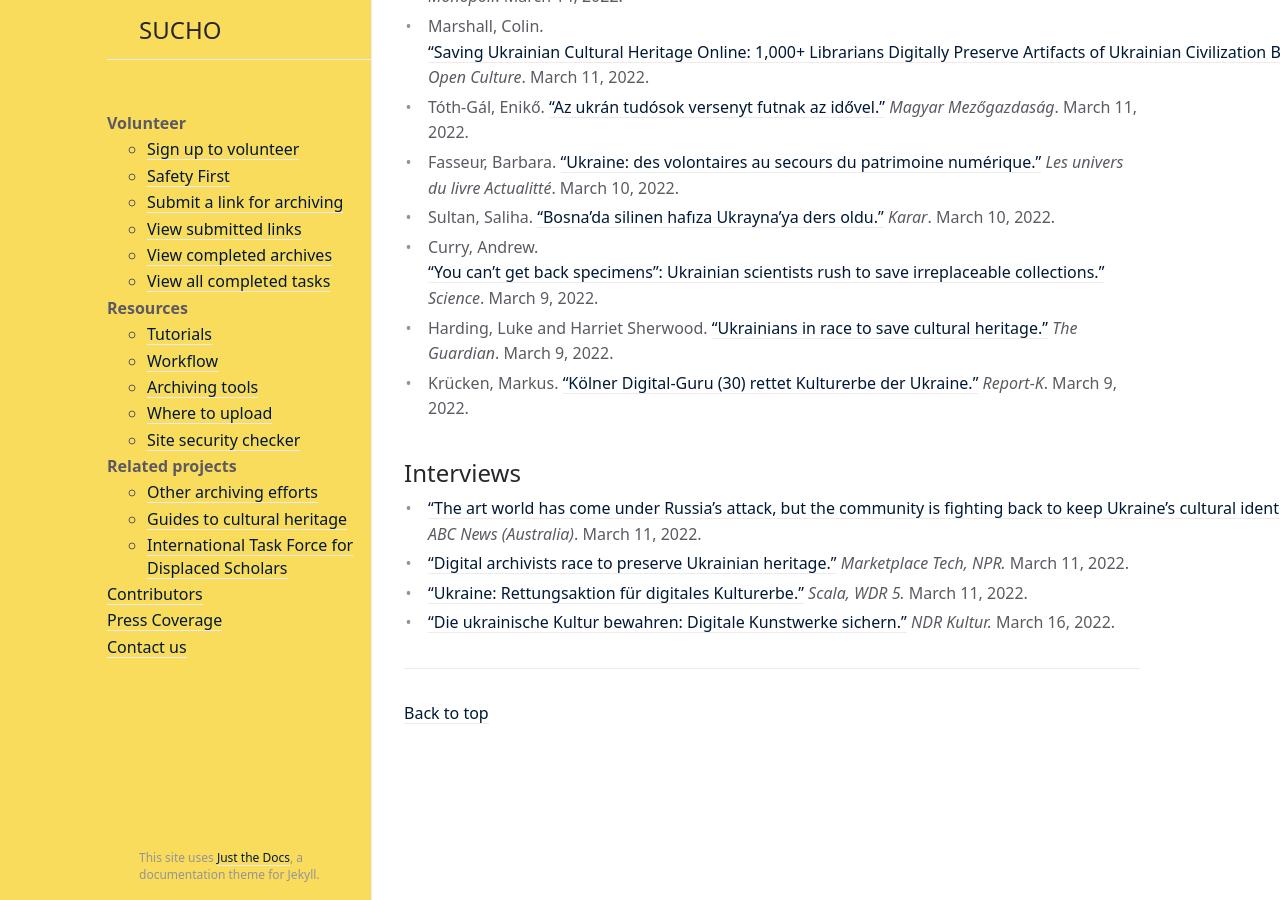
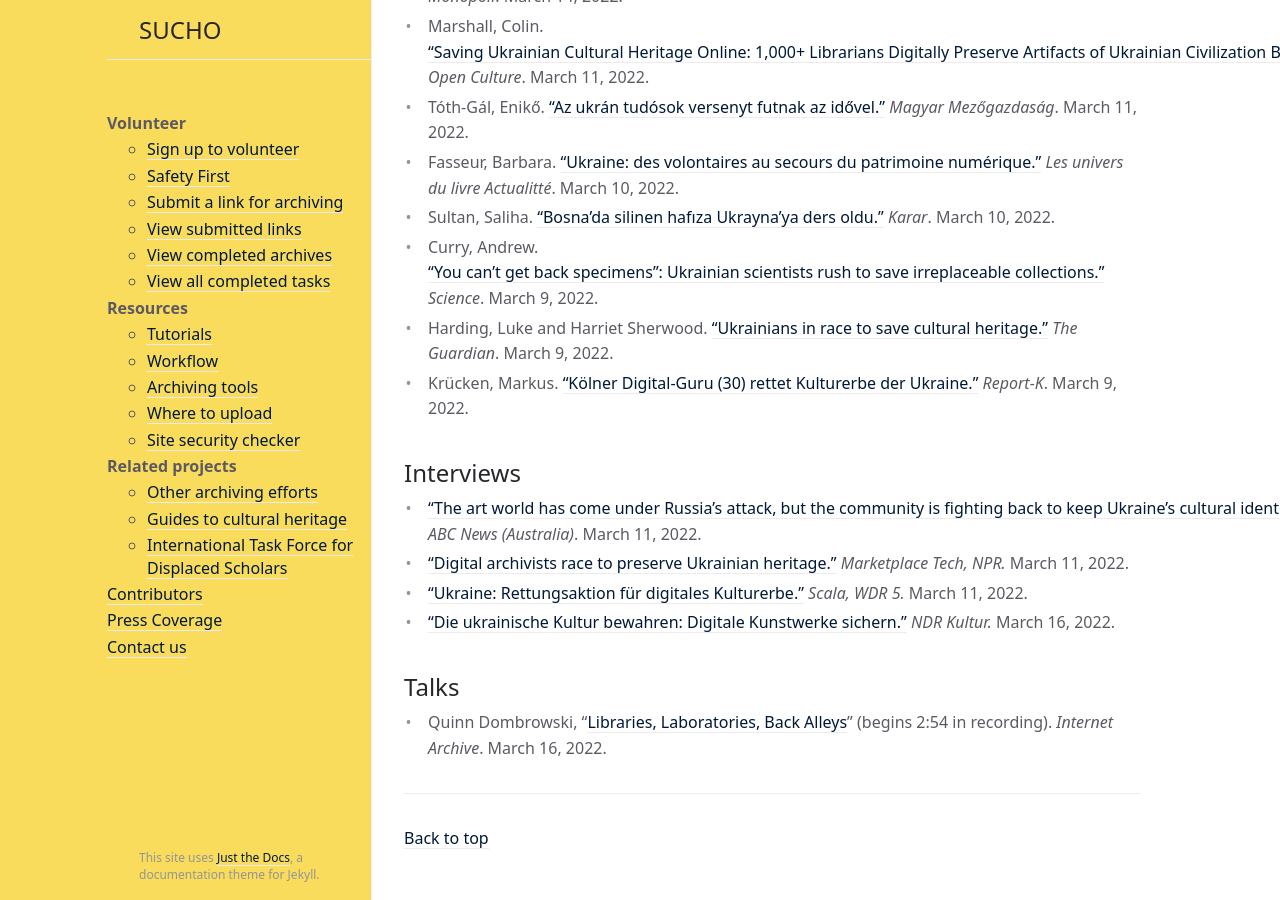
Before and after one commit to sucho-archiving/sucho-archiving.github.io, a Jekyll site: the page built from press.md, in a window 1280 px wide and 900 px high, scrolled down 923 px. Built offline with Jekyll 4.4.1, drawn with Linux system fonts in a browser that asks for light colours.

Commit message:
Update press.md

```diff
--- a/press.md
+++ b/press.md
@@ -35,3 +35,7 @@ Media inquiries can be directed to the project admins at **info@sucho.org**.
 - ["Digital archivists race to preserve Ukrainian heritage."](https://www.marketplace.org/shows/marketplace-tech/) *Marketplace Tech, NPR.* March 11, 2022.
 - ["Ukraine: Rettungsaktion für digitales Kulturerbe."](https://www1.wdr.de/mediathek/audio/wdr5/wdr5-scala-aktuelle-kultur/audio-ukraine-rettungsaktion-fuer-digitales-kulturerbe-100.html) *Scala, WDR 5.* March 11, 2022.
 - ["Die ukrainische Kultur bewahren: Digitale Kunstwerke sichern."](https://www.ndr.de/kultur/kunst/Die-ukrainische-Kultur-bewahren-digitales-Kulturgut-sichern,ukrainischekultur100.html) *NDR Kultur.* March 16, 2022.
+
+
+## Talks
+- Quinn Dombrowski, "[Libraries, Laboratories, Back Alleys](https://archive.org/details/applications-of-web-archive-research-archives-unleashed)" (begins 2:54 in recording). *Internet Archive*. March 16, 2022.
```
